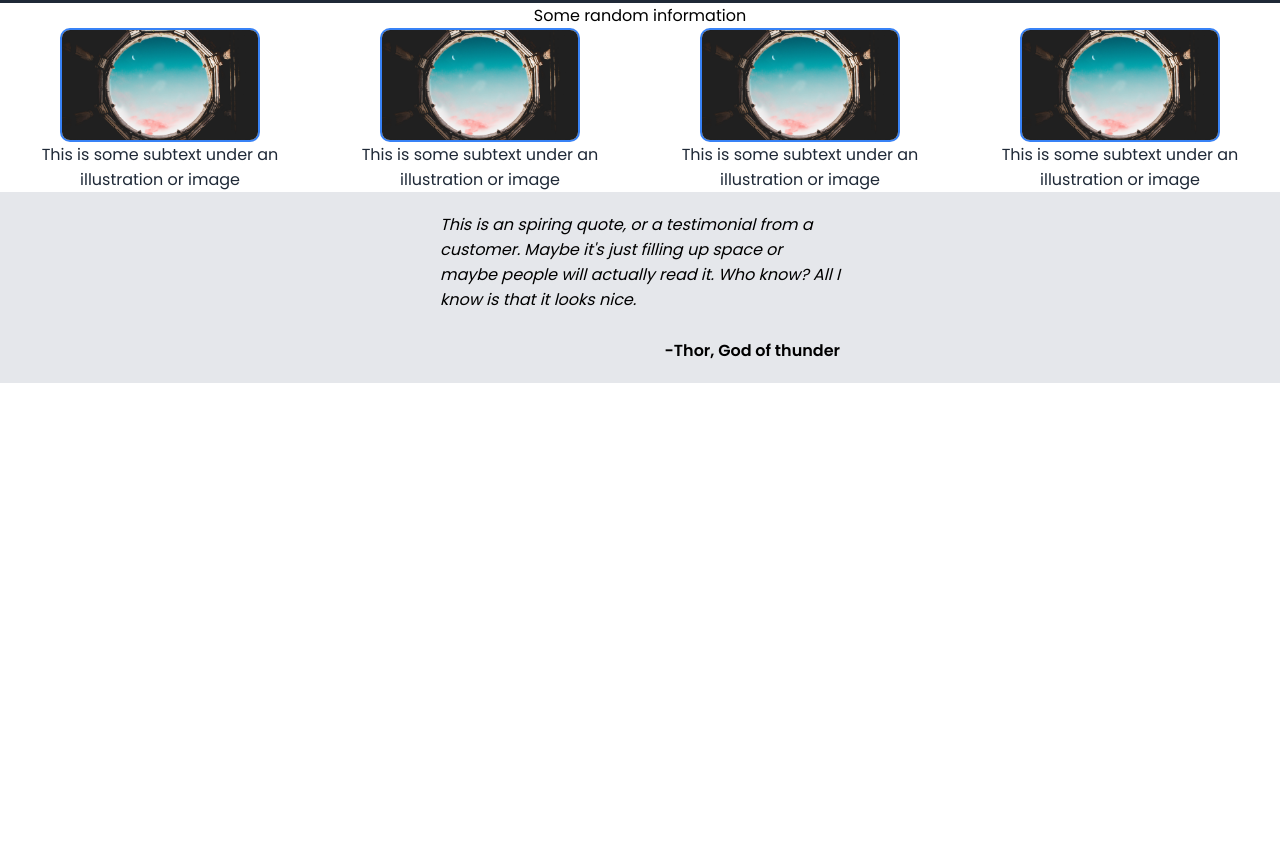
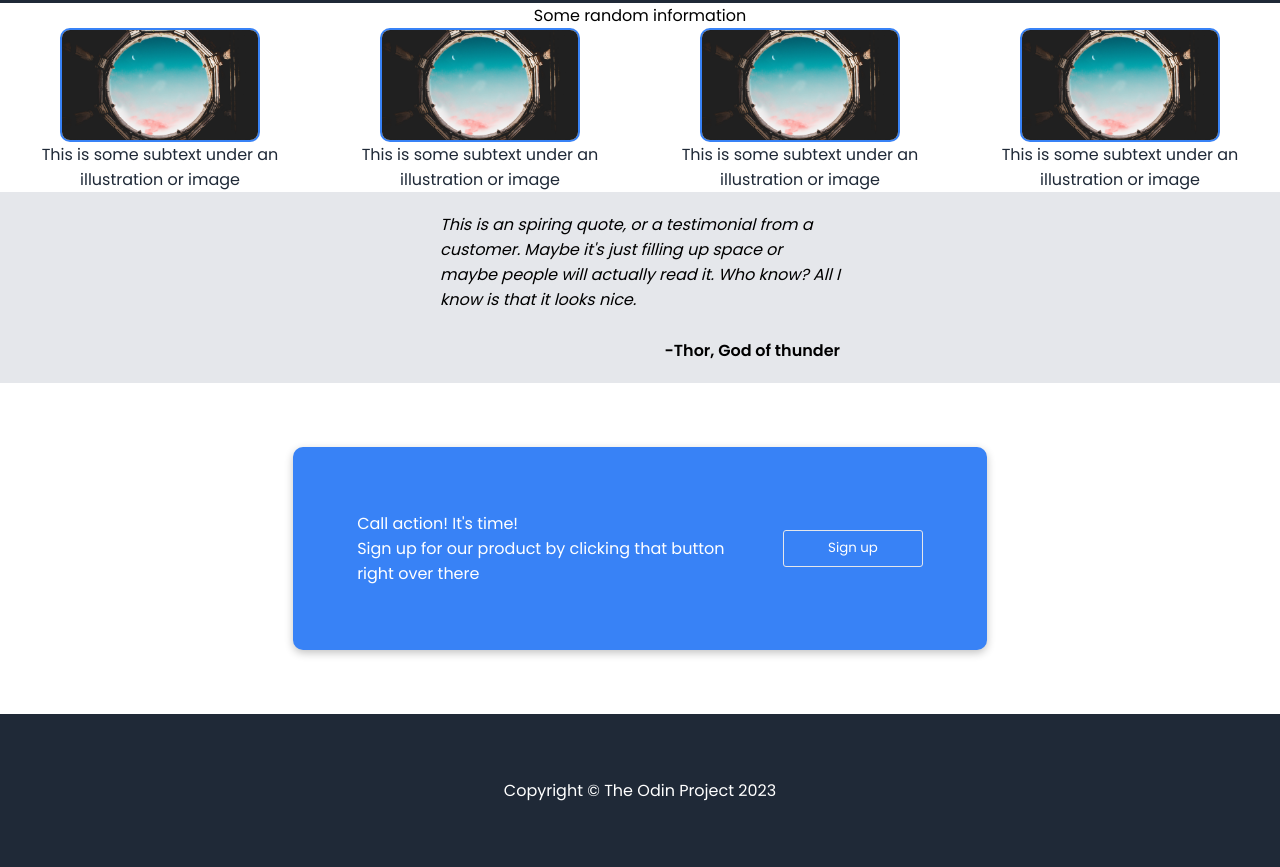
Before and after one commit to phuongle841/Landing-Page, a plain HTML site: page index.html in a window 1280 px wide. Shown: the part 509-1376 px from the top of the page. Before the commit the page ends 892 px from the top, so only its background shows below. Drawn offline with Linux system fonts and the light colour scheme.

Commit message:
finish the raft of the page need to work on small details

```diff
--- a/index.html
+++ b/index.html
@@ -23,7 +23,7 @@
         <button>Sign up</button>
       </div>
       <div>
-        <img src="Holder-img.jpg" class="img1"/>
+        <img src="Holder-img.jpg" class="img1" />
       </div>
     </div>
     <div class="body-2">
@@ -48,10 +48,26 @@
       </div>
     </div>
     <div class="body-3">
-        <p class="quote">
-            This is an spiring quote, or a testimonial from a customer. Maybe it's just filling up space or maybe people will actually read it. Who know? All I know is that it looks nice.
-        </p>
-        <p class="Sign">-Thor, God of thunder</p>
+      <p class="quote">
+        This is an spiring quote, or a testimonial from a customer. Maybe it's
+        just filling up space or maybe people will actually read it. Who know?
+        All I know is that it looks nice.
+      </p>
+      <p class="Sign">-Thor, God of thunder</p>
     </div>
+    <div class="body-4">
+        <div class="inner">
+          <div>
+            <header>Call action! It's time!</header>
+            <p>
+              Sign up for our product by clicking that button right over there
+            </p>
+          </div>
+          <button>Sign up</button>
+        </div>
+    </div>
+    <footer>
+      <p>Copyright © The Odin Project 2023</p>
+    </footer>
   </body>
 </html>
--- a/style.css
+++ b/style.css
@@ -109,3 +109,36 @@ nav a {
   text-align: right;
   margin-bottom: 0;
 }
+.body-4 {
+  display: flex;
+  justify-content: center;
+}
+.body-4 .inner {
+  display: flex;
+  gap: 20px;
+  padding: 5%;
+  margin: 5%;
+  border-radius: 10px;
+  box-shadow: rgba(0, 0, 0, 0.24) 0px 3px 8px;
+  align-items: center;
+  justify-content: space-between;
+  background-color: #3882f6;
+}
+.inner button {
+  width: 30%;
+  height: 50%;
+  background-color: #3882f6;
+  border: #e5e7eb solid 1px;
+  border-radius: 3px;
+}
+.inner button:hover{
+  box-shadow: rgba(0, 0, 0, 0.24) 0px 3px 8px;
+
+}
+footer{
+  display: flex;
+  justify-content: center;
+  align-items: center;
+  padding: 5%;
+  background-color: #1f2937;
+}
```
